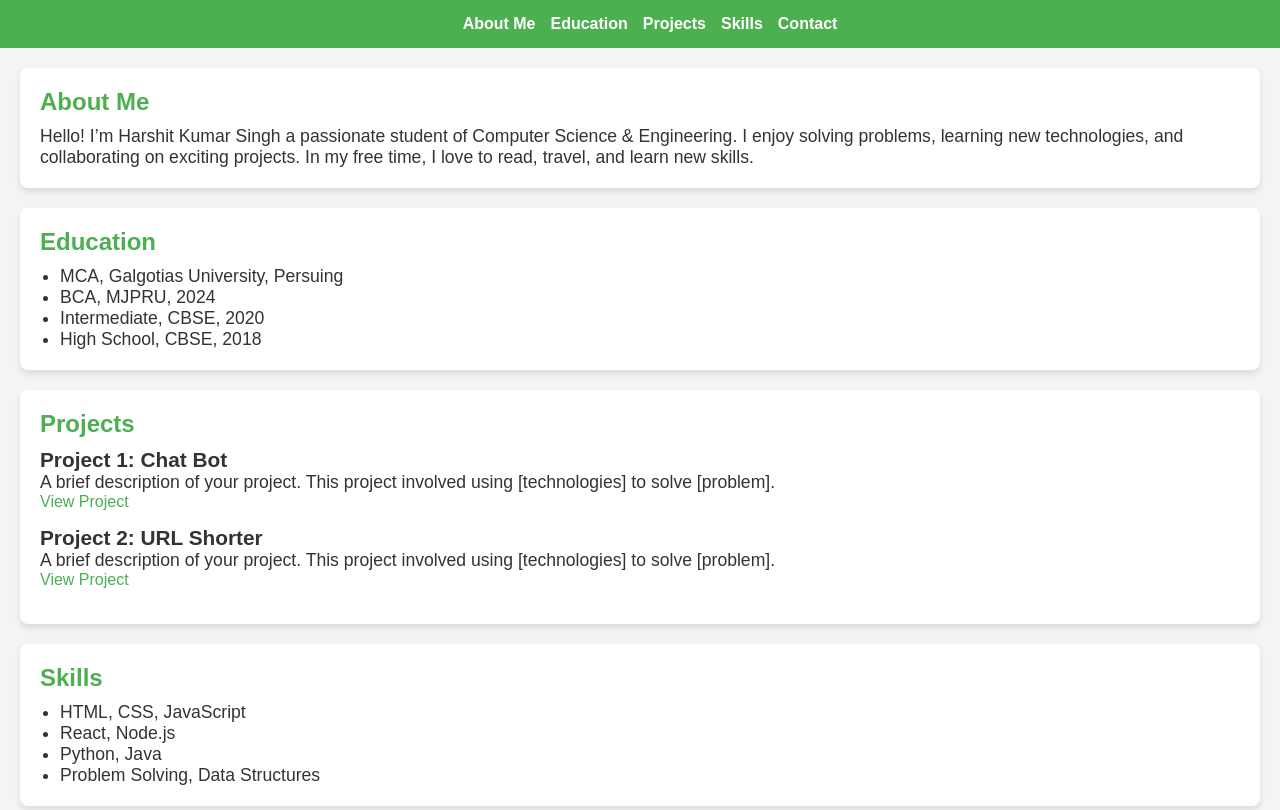
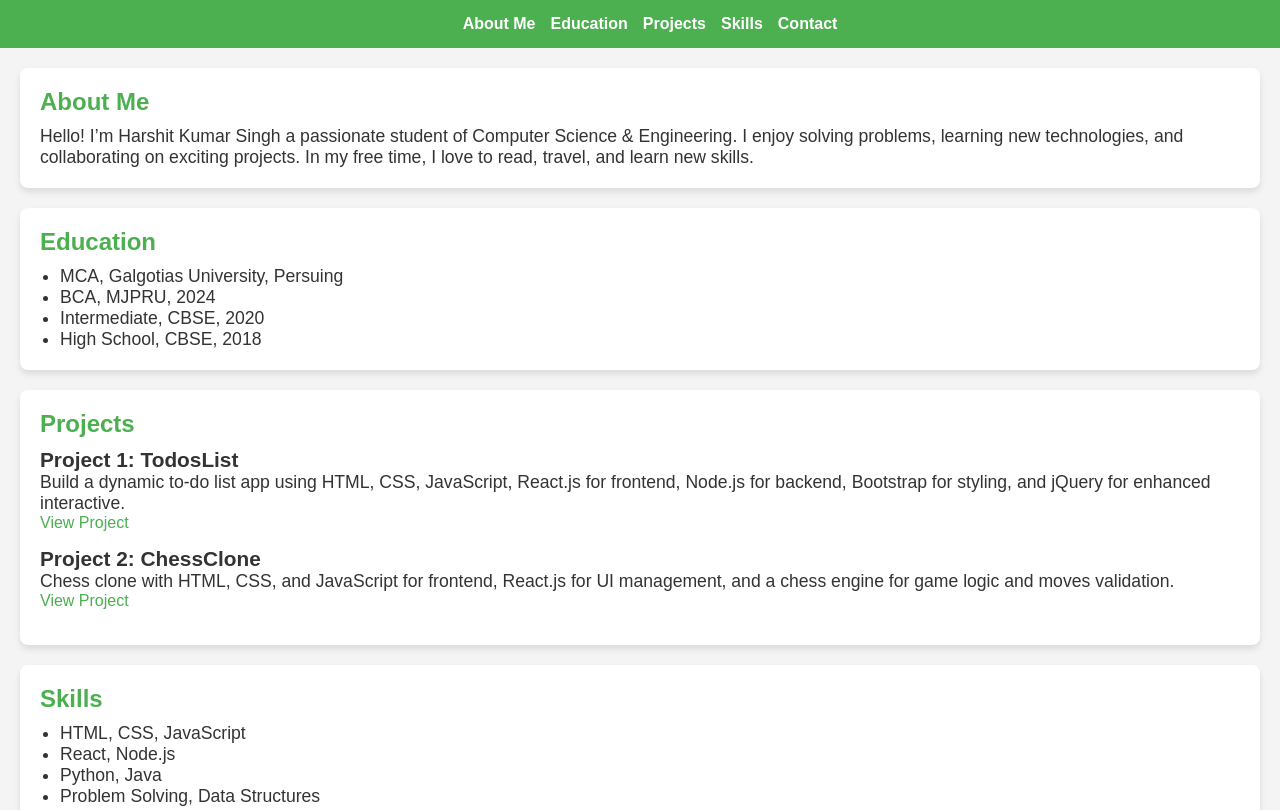
Before and after one commit to HarsOfficial98/Portfolio, a plain HTML site: page index.html in a window 1280 px wide. Shown: the top 810 px of the page. Drawn offline with Linux system fonts and the light colour scheme.

Commit message:
Update index.html

```diff
--- a/index.html
+++ b/index.html
@@ -38,13 +38,13 @@
     <section id="projects">
         <h1>Projects</h1>
         <div class="project">
-            <h2>Project 1: Chat Bot</h2>
-            <p>A brief description of your project. This project involved using [technologies] to solve [problem].</p>
+            <h2>Project 1: TodosList</h2>
+            <p>Build a dynamic to-do list app using HTML, CSS, JavaScript, React.js for frontend, Node.js for backend, Bootstrap for styling, and jQuery for enhanced interactive.</p>
             <a href="#" target="_blank">View Project</a>
         </div>
         <div class="project">
-            <h2>Project 2: URL Shorter</h2>
-            <p>A brief description of your project. This project involved using [technologies] to solve [problem].</p>
+            <h2>Project 2: ChessClone</h2>
+            <p>Chess clone with HTML, CSS, and JavaScript for frontend, React.js for UI management, and a chess engine for game logic and moves validation.</p>
             <a href="#" target="_blank">View Project</a>
         </div>
     </section>
```
